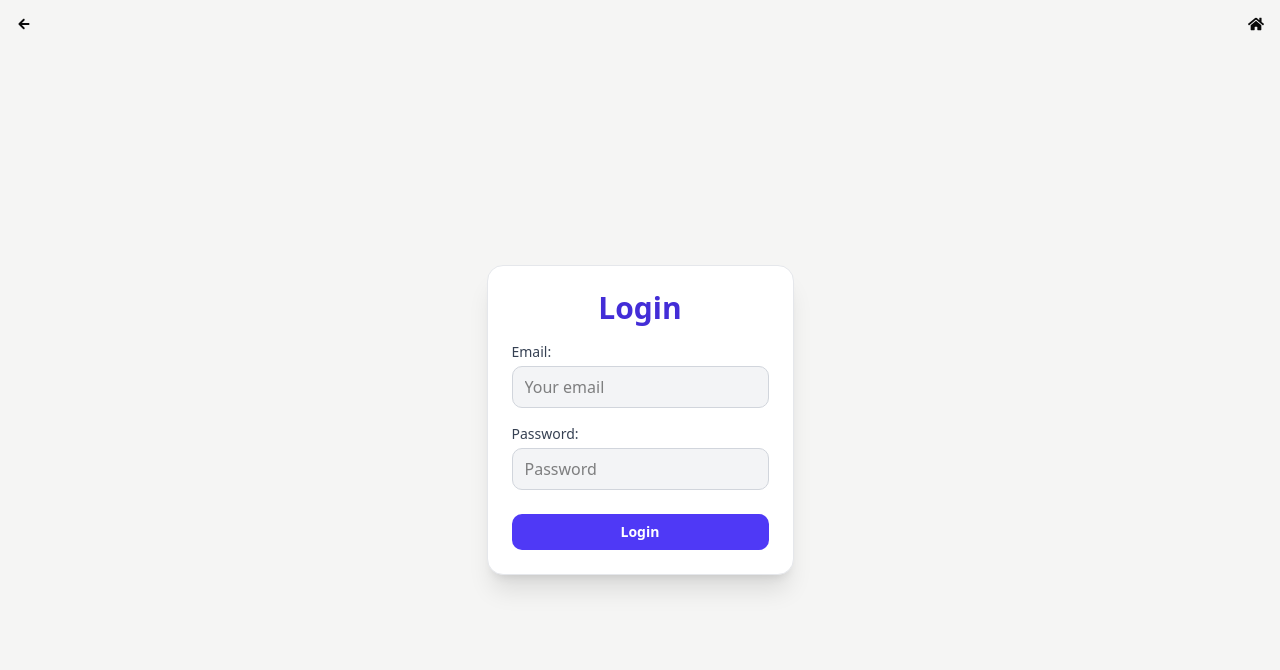
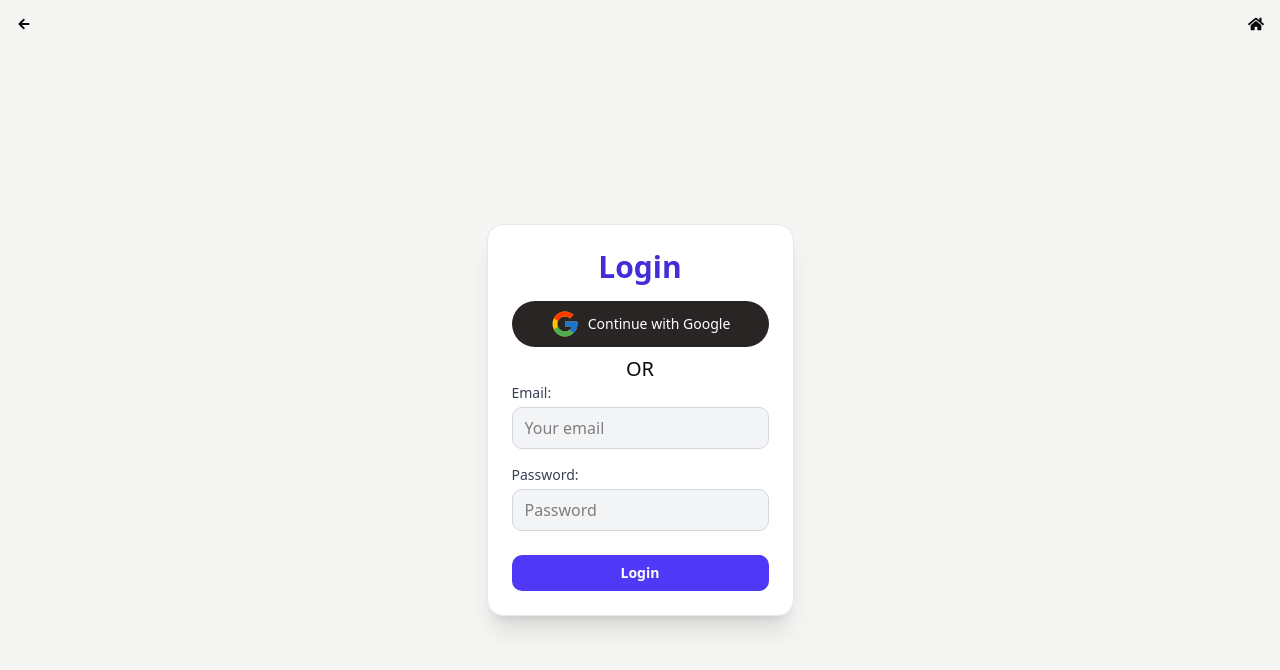
Before and after one commit to utsab-ad/AuthSecure, a React (Vite) app in the folder client/: page /auth/login in a window 1280 px wide. Shown: the top 670 px of the page. Built offline with nearby package versions, Linux system fonts and the light colour scheme.

Commit message:
test page

```diff
--- a/client/src/Pages/Login.jsx
+++ b/client/src/Pages/Login.jsx
@@ -7,6 +7,7 @@ import { Link, useNavigate } from "react-router-dom";
 import { useDispatch } from "react-redux";
 import { setUser } from "../../redux/user/user.slice.js";
 import Toast from "@/components/ui/Toast.jsx";
+import { FcGoogle } from "react-icons/fc";
 
 const Login = () => {
   const [email, setEmail] = useState();
@@ -38,11 +39,21 @@ const Login = () => {
     }
   };
 
+
+
   return (
     <div className="w-full-screen bg-stone-100 mx-auto flex items-center justify-center h-[100vh]">
       <div className="max-w-sm mx-auto mt-10 flex flex-col items-center justify-center bg-white shadow-xl border border-gray-200 rounded-2xl p-6">
         <h2 className="text-3xl font-bold text-indigo-700 mb-4">Login</h2>
-
+        <button
+          // googleLogin
+          className="rounded-3xl bg-stone-800 text-white cursor-pointer mb-2
+        hover:bg-stone-400 w-full hover:text-black px-2 py-2 text-sm flex justify-center items-center gap-2"
+        >
+          <FcGoogle size={30} />
+          Continue with Google
+        </button>
+        <h2 className="text-xl">OR</h2>
         <form onSubmit={handleSubmit} className="w-full space-y-4">
           <div className="flex flex-col">
             <label
```
